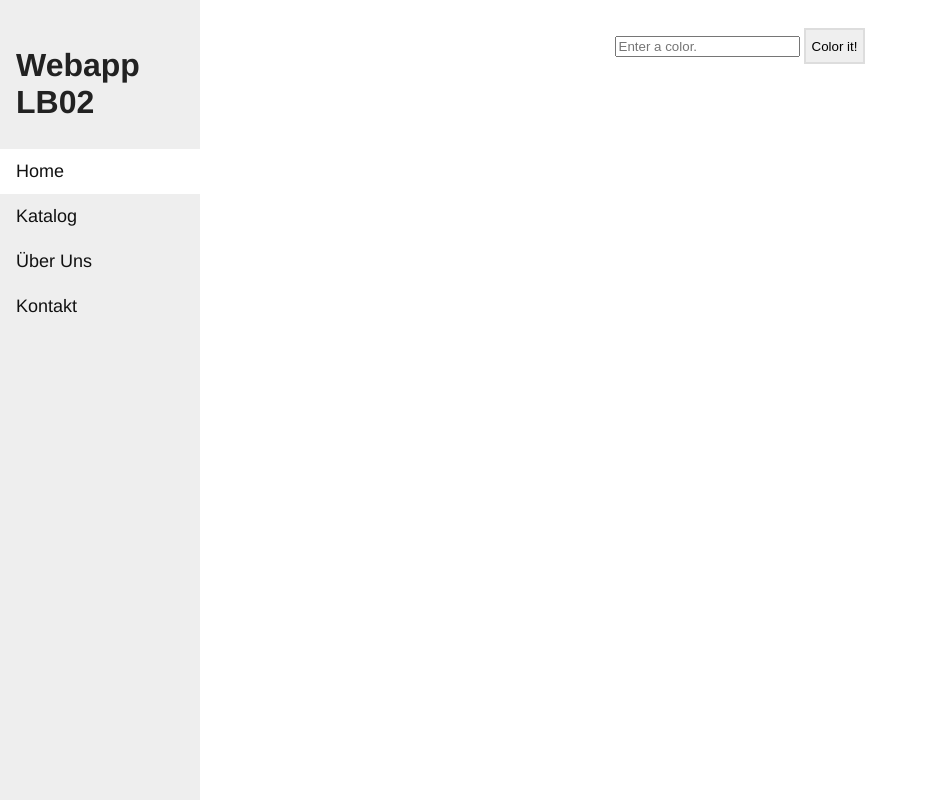
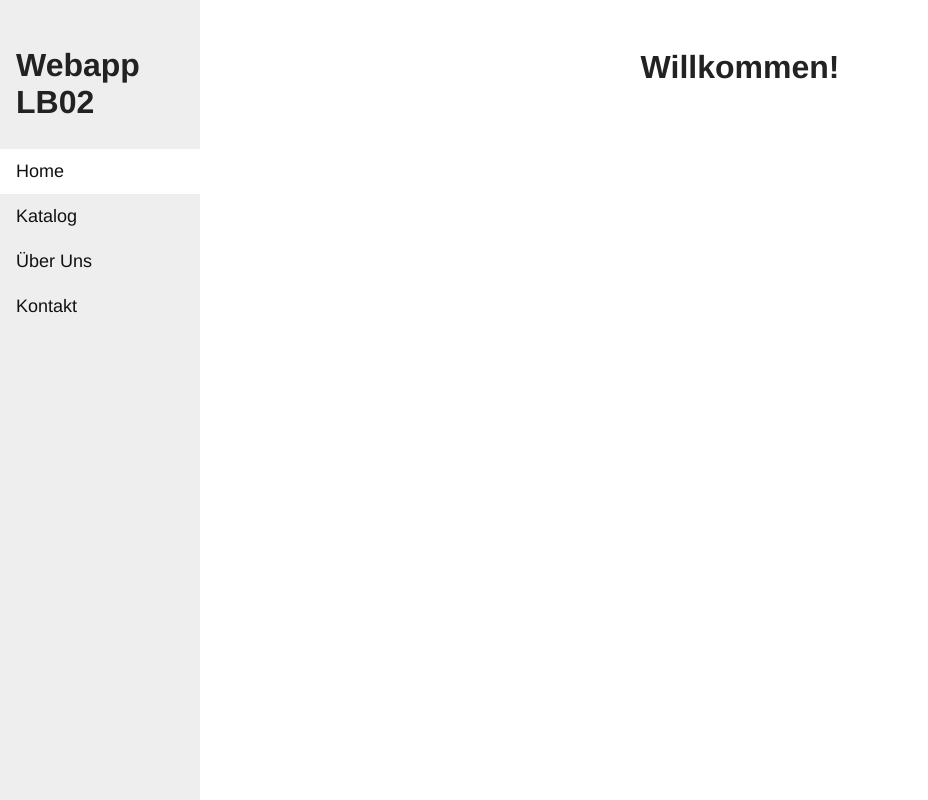
Before and after one commit to dileofabri/ME19a_M288_LB02, a plain HTML site: page index.html in a window 1280 px wide. Shown: the whole page, without its empty margins (0-928 px from the left). Drawn offline with Linux system fonts and the light colour scheme.

Commit message:
Headline changed

```diff
--- a/index.html
+++ b/index.html
@@ -16,16 +16,10 @@
     </div>
 
     <!-- Page content -->
-    <section class="main" id="main">
-        <div class="container">
-            <form class="color-picker">
-                <input type="text" placeholder="Enter a color." id="input">
-                <button onclick="chooseColor()">Color it!</button>
-            </form>
-        </div>
-    </section>
+    <div class="main">
+        <h1>Willkommen!</h1>
+    </div>
 
     <script src="js/script.js"></script>
-    <script src="genesis.js"></script>
 </body>
 </html>
```
